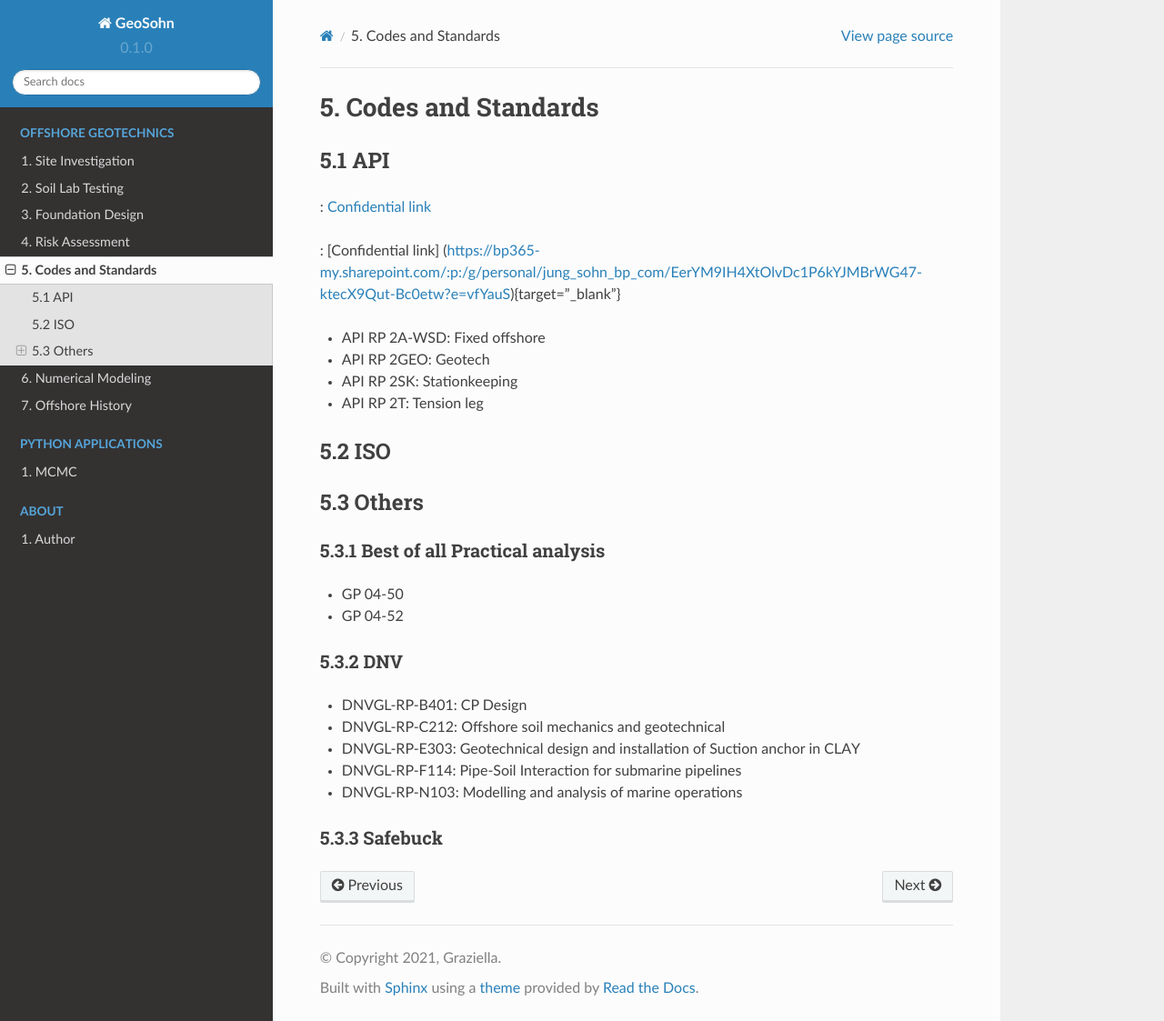
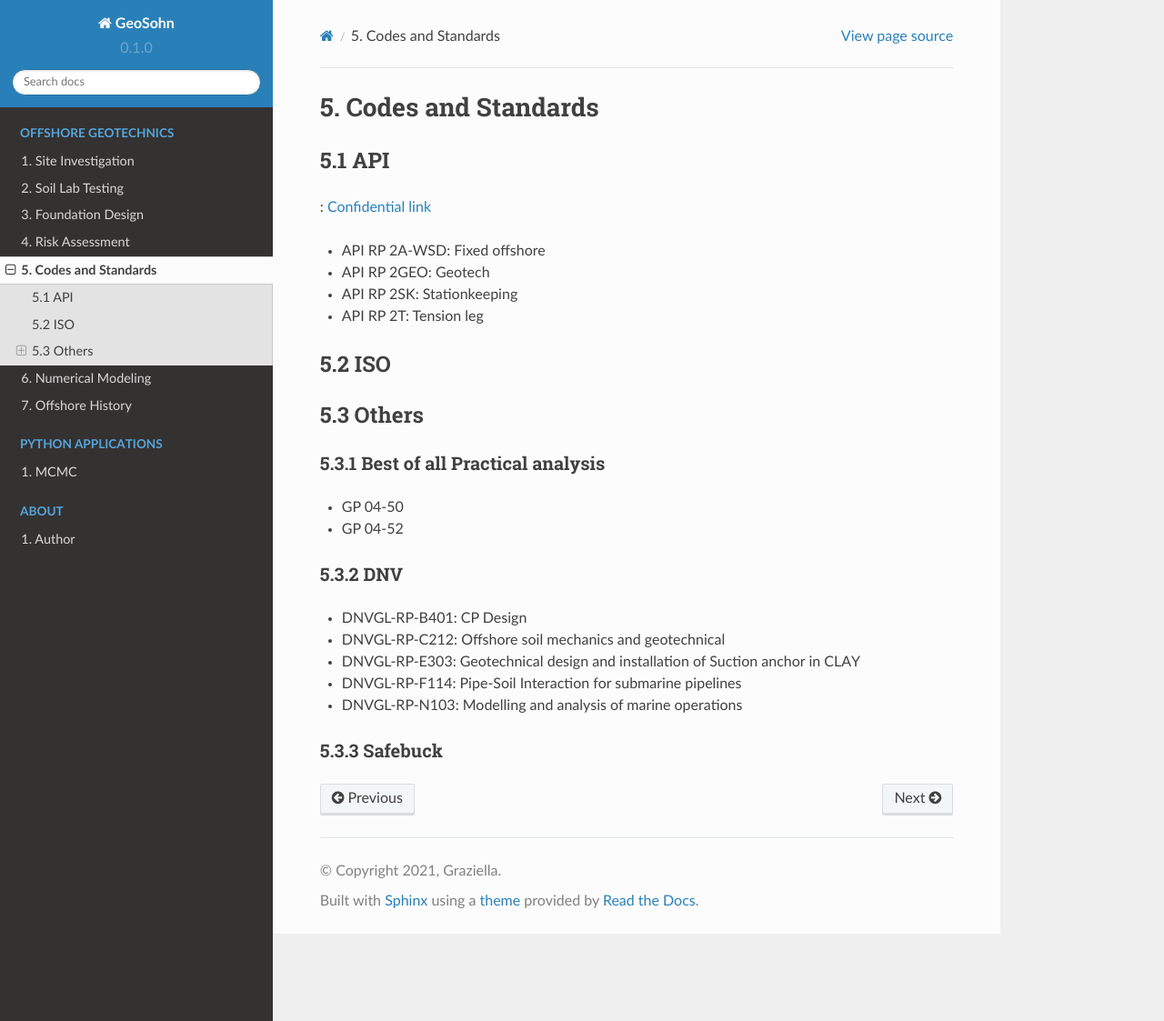
Before and after one commit to jrson11/GeoSohn, a Sphinx documentation site: the page built from docs/source/5-Codes_and_Standards.rst, in a window 1280 px wide and 1123 px high. Shown: the whole window at 91% size. Built offline with Sphinx 7.4.7 and the Read the Docs theme 2.0.0, drawn with Linux system fonts in a browser that asks for light colours; pages that are not in the unit, such as notebooks, are missing from menus.

Commit message:
Update 5-Codes_and_Standards.rst

```diff
--- a/docs/source/5-Codes_and_Standards.rst
+++ b/docs/source/5-Codes_and_Standards.rst
@@ -5,8 +5,6 @@
 --------
 
 : `Confidential link <https://bp365-my.sharepoint.com/:p:/g/personal/jung_sohn_bp_com/EerYM9IH4XtOlvDc1P6kYJMBrWG47-ktecX9Qut-Bc0etw?e=vfYauS>`_
-
-: [Confidential link] (https://bp365-my.sharepoint.com/:p:/g/personal/jung_sohn_bp_com/EerYM9IH4XtOlvDc1P6kYJMBrWG47-ktecX9Qut-Bc0etw?e=vfYauS){target="_blank"}
 
 
 - API RP 2A-WSD: Fixed offshore
```
